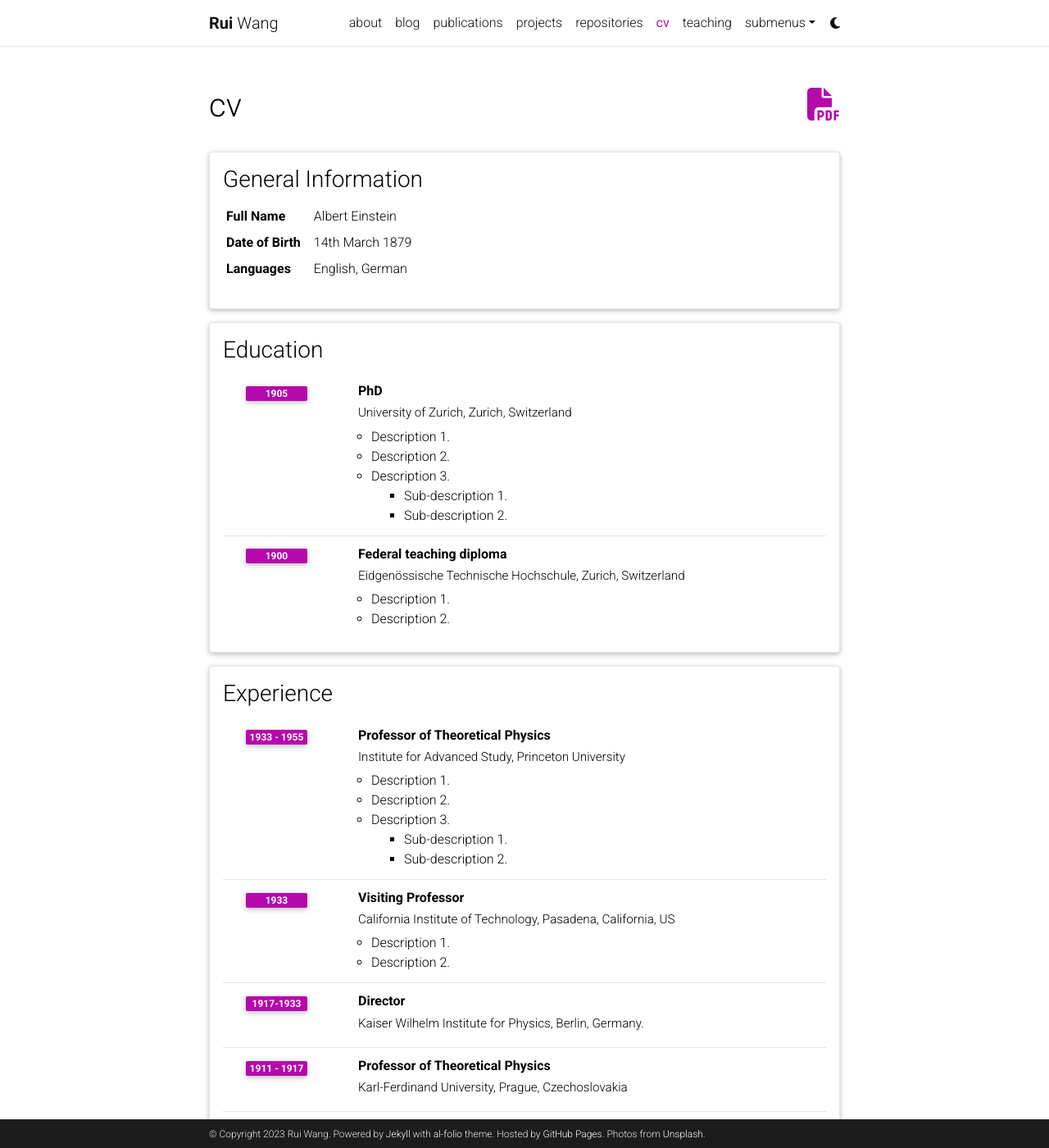
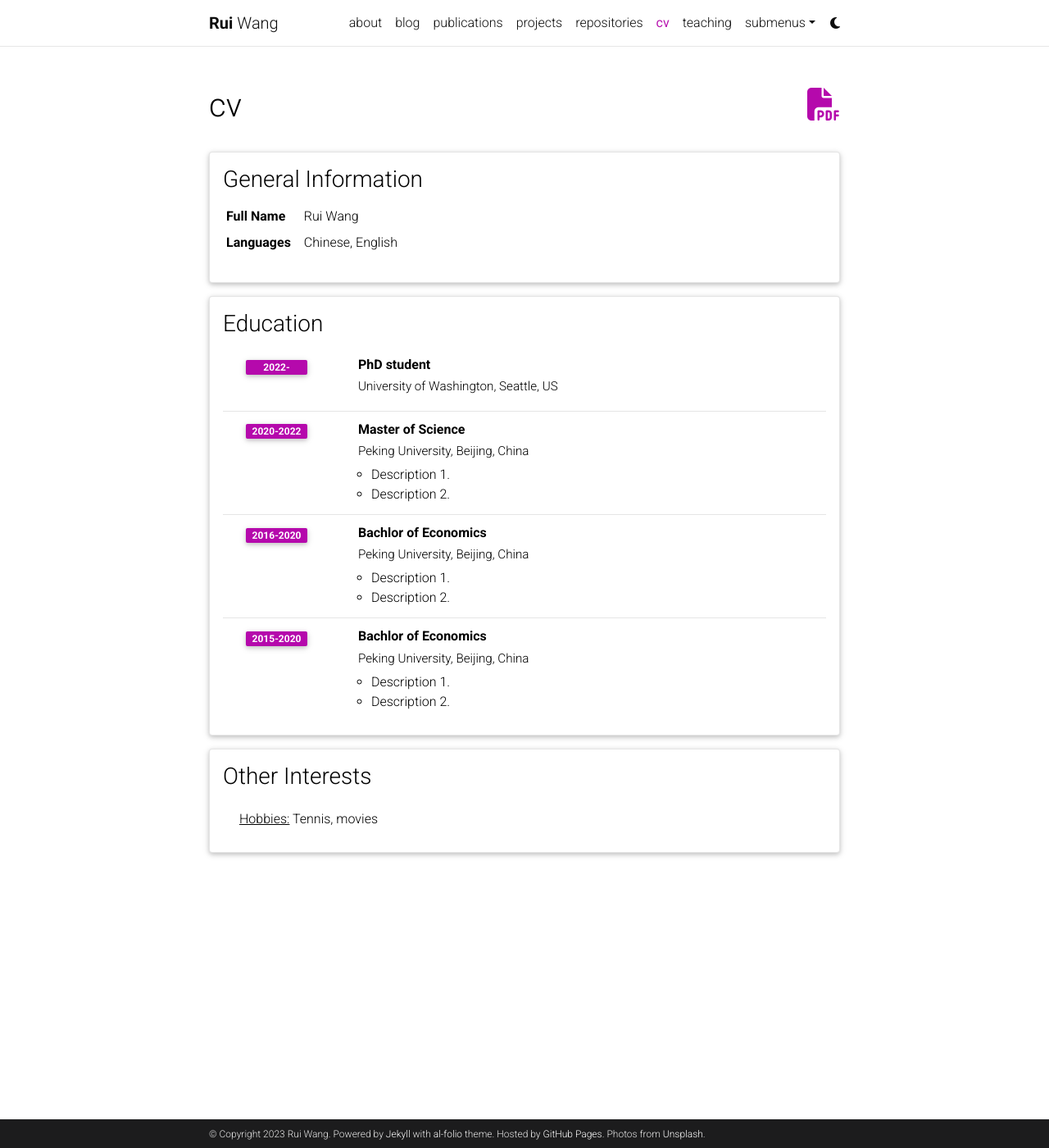
Before and after one commit to wangrui24/wangrui, a Jekyll site: the page built from _pages/cv.md, in a window 1280 px wide and 1400 px high. Shown: the whole window at 82% size. Built offline with Jekyll 4.4.1, drawn with Linux system fonts in a browser that asks for light colours; comment, search, counter and statistics services are not loaded; a style sheet for code colours, icons or effects is not loaded; some of the changed text lies outside the part shown.

Commit message:
Update cv.yml

```diff
--- a/_data/cv.yml
+++ b/_data/cv.yml
@@ -2,96 +2,40 @@
   type: map
   contents:
     - name: Full Name
-      value: Albert Einstein
-    - name: Date of Birth
-      value: 14th March 1879
+      value: Rui Wang
     - name: Languages
-      value: English, German
+      value: Chinese, English
 
 - title: Education
   type: time_table
   contents:
-    - title: PhD
-      institution: University of Zurich, Zurich, Switzerland
-      year: 1905
-      description:
-        - Description 1.
-        - Description 2.
-        - title: Description 3.
-          contents:
-            - Sub-description 1.
-            - Sub-description 2.
-    - title: Federal teaching diploma
-      institution: Eidgenössische Technische Hochschule, Zurich, Switzerland
-      year: 1900
+    - title: PhD student
+      institution: University of Washington, Seattle, US
+      year: 2022-
+
+    - title: Master of Science
+      institution: Peking University, Beijing, China
+      year: 2020-2022
       description:
         - Description 1.
         - Description 2.
 
-- title: Experience
-  type: time_table
-  contents:
-    - title: Professor of Theoretical Physics
-      institution: Institute for Advanced Study, Princeton University
-      year: 1933 - 1955
-      description:
-        - Description 1.
-        - Description 2.
-        - title: Description 3.
-          contents:
-            - Sub-description 1.
-            - Sub-description 2.
-    - title: Visiting Professor
-      institution: California Institute of Technology, Pasadena, California, US
-      year: 1933
+    - title: Bachlor of Economics
+      institution: Peking University, Beijing, China
+      year: 2016-2020
       description:
         - Description 1.
         - Description 2.
 
-    - title: Director
-      institution: Kaiser Wilhelm Institute for Physics, Berlin, Germany.
-      year: 1917-1933
-
-    - title: Professor of Theoretical Physics
-      institution: Karl-Ferdinand University, Prague, Czechoslovakia
-      year: 1911 - 1917
+    - title: Bachlor of Economics
+      institution: Peking University, Beijing, China
+      year: 2015-2020
       description:
-
-    - title: Associate Professor of Theoretical Physics
-      institution: University of Zurich, Zurich, Switzerland
-      year: 1909 - 1911
-
-- title: Open Source Projects
-  type: time_table
-  contents:
-    - title: <a href="https://github.com/alshedivat/al-folio">al-folio</a>
-      year: 2015-now
-      description: A beautiful, simple, clean, and responsive Jekyll theme for academics.
-
-- title: Honors and Awards
-  type: time_table
-  contents:
-    - year: 1921
-      items:
-        - Nobel Prize in Physics
-        - Matteucci Medal
-    - year: 2029
-      items:
-        - Max Planck Medal
-
-- title: Academic Interests
-  type: nested_list
-  contents:
-    - title: Topic 1.
-      items:
         - Description 1.
         - Description 2.
-    - title: Topic 2.
-      items:
-        - Description 1.
-        - Description 2.
+
 
 - title: Other Interests
   type: list
   contents:
-    - <u>Hobbies:</u> Hobby 1, Hobby 2, etc.
+    - <u>Hobbies:</u> Tennis, movies
```
